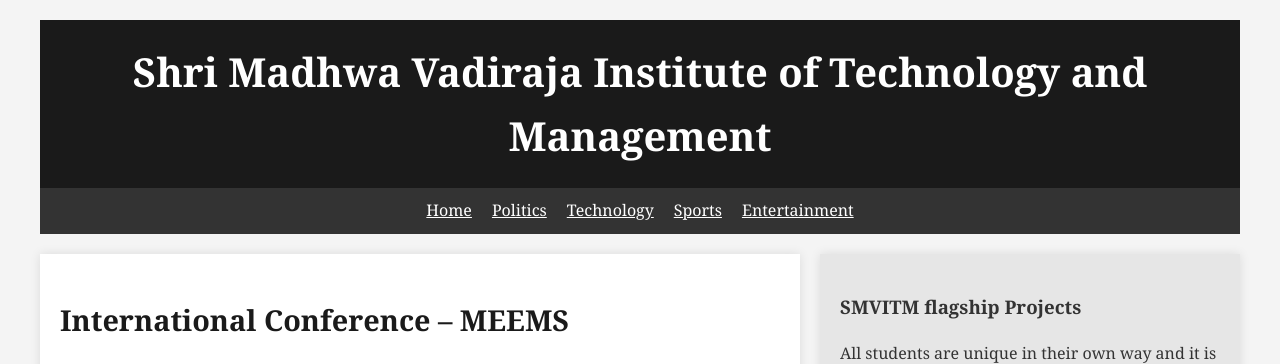
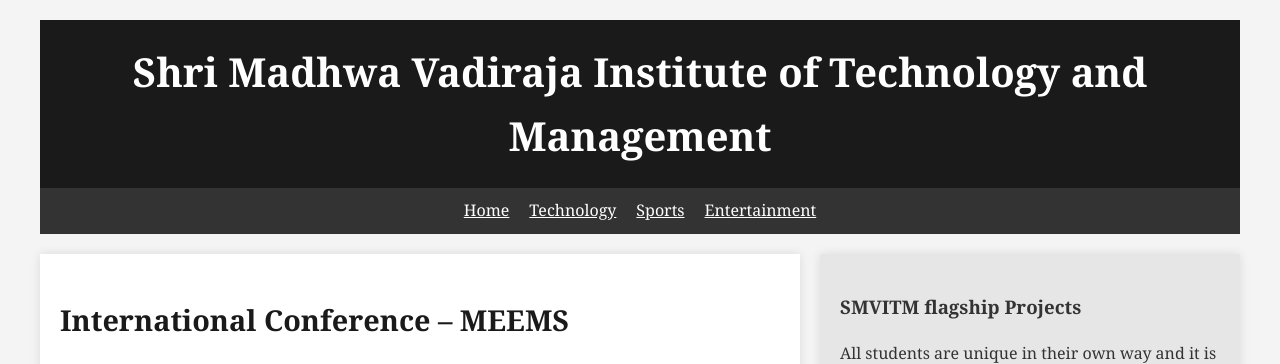
Before and after one commit to GaganaaNayak/HTML-basics, a plain HTML site: page CIE5.html in a window 1280 px wide. Shown: the top 364 px of the page. Drawn offline with Linux system fonts and the light colour scheme.

Commit message:
Update CIE5.html

```diff
--- a/CIE5.html
+++ b/CIE5.html
@@ -111,7 +111,6 @@
 	<nav>
 	<ul>
 		<li><a href="#"> Home</a></li>
-		<li><a href="#"> Politics</a></li>
 		<li><a href="#"> Technology</a></li>
 		<li><a href="#"> Sports</a></li>
 		<li><a href="#"> Entertainment</a></li>
```
